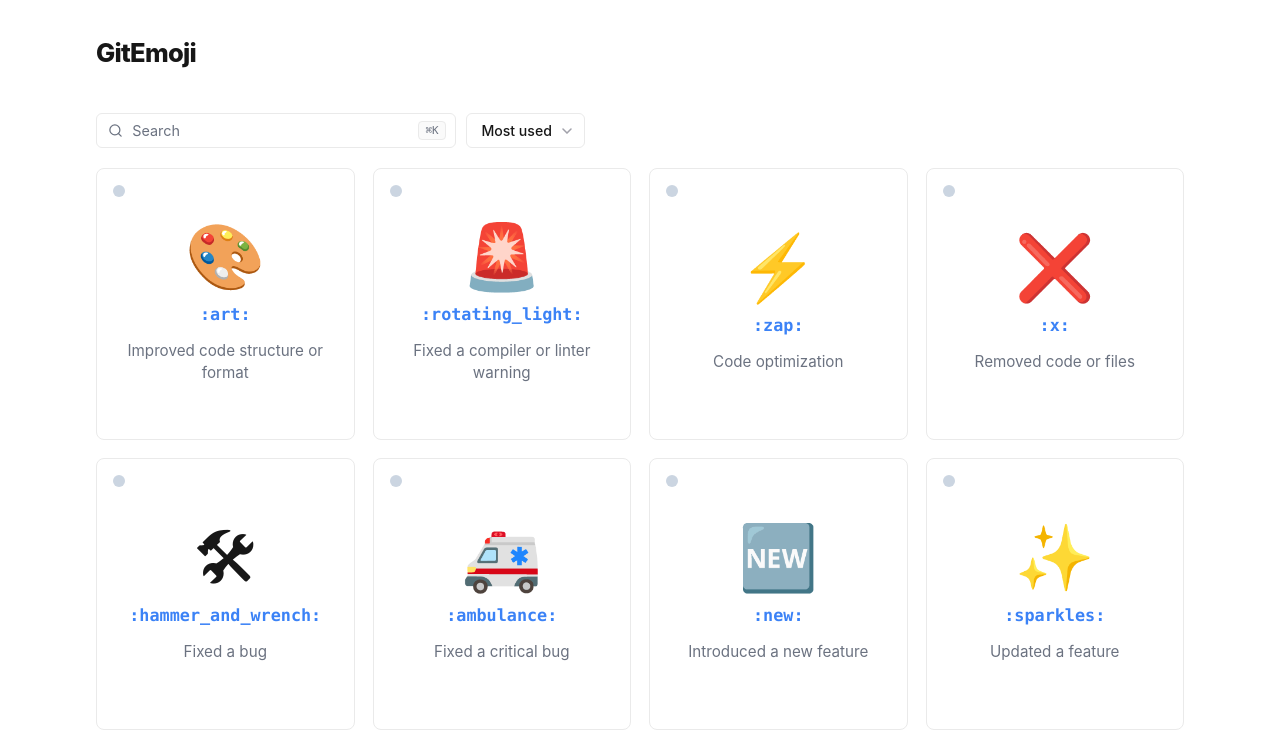
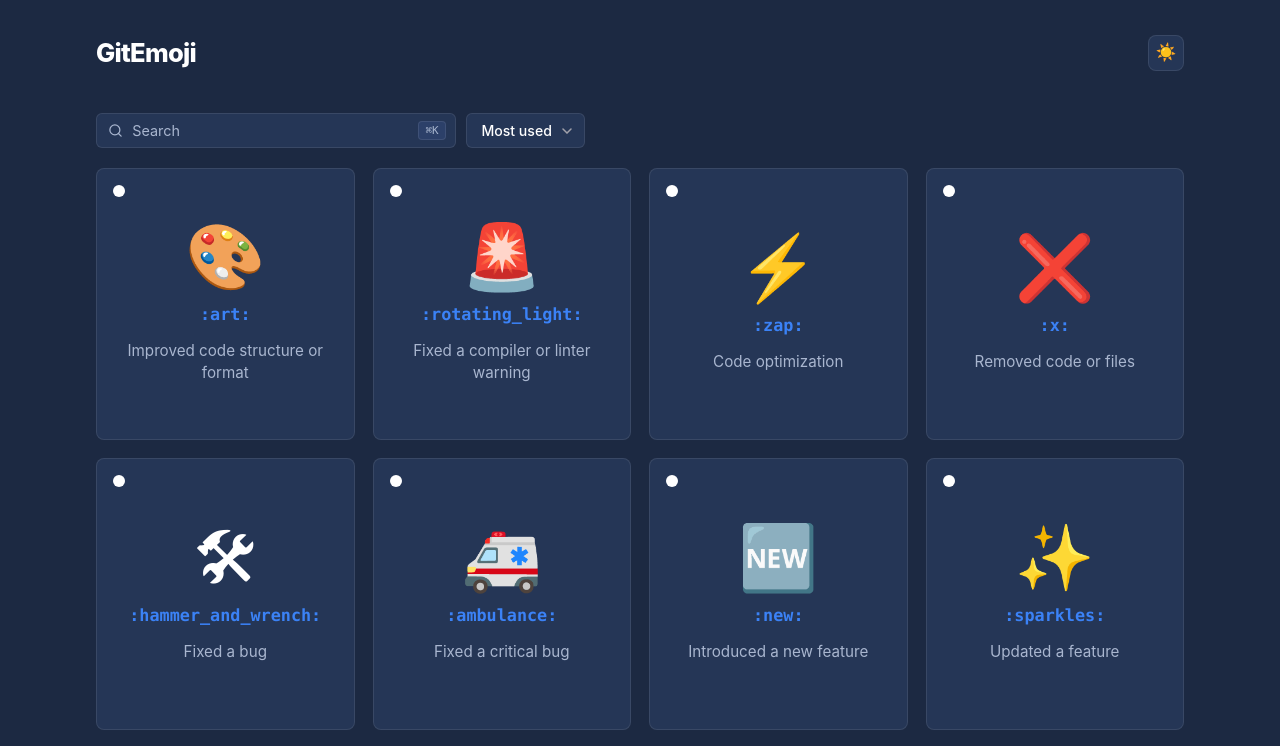
Before and after one commit to thomaseyaa/gitemoji, a Vue app: page /#/ in a window 1280 px wide. Shown: the top 746 px of the page. Built offline with nearby package versions, Linux system fonts and the light colour scheme.

Commit message:
feat(theme): dark by default with a light/dark toggle 🌓

```diff
--- a/src/assets/css/theme.css
+++ b/src/assets/css/theme.css
@@ -1,4 +1,4 @@
-/* ---- GitEmoji theme layer — follows system preference (no toggle) ---- */
+/* ---- GitEmoji theme layer — dark by default (no toggle) ---- */
 :root {
   --ge-page-bg: #1c2942;
   --ge-card-bg: #253656;
@@ -11,8 +11,7 @@
   --ge-input-bg: #253656;
   --ge-dot: #ffffff;
 }
-@media (prefers-color-scheme: light) {
-  :root {
+:root[data-theme="light"] {
   --ge-page-bg: #ffffff;
   --ge-card-bg: #ffffff;
   --ge-card-bg-hover: #fafafa;
@@ -24,6 +23,34 @@
   --ge-input-bg: #ffffff;
   --ge-dot: #cbd5e1;
 }
+
+/* theme toggle — quiet pill on the right of the header */
+.theme-toggle {
+  display: inline-flex;
+  align-items: center;
+  justify-content: center;
+  width: 36px;
+  height: 36px;
+  border-radius: 8px;
+  background: var(--ge-card-bg);
+  border: 1px solid var(--ge-border);
+  color: var(--ge-text);
+  cursor: pointer;
+  font-size: 1.05rem;
+  line-height: 1;
+  transition: background 0.2s ease, border-color 0.2s ease, transform 0.15s ease;
+}
+.theme-toggle:hover {
+  background: var(--ge-card-bg-hover);
+  border-color: var(--ge-border-strong);
+}
+.theme-toggle:active {
+  transform: scale(0.92);
+}
+.theme-toggle:focus-visible {
+  outline: none;
+  border-color: var(--ge-accent);
+  box-shadow: 0 0 0 3px rgba(59, 130, 246, 0.15);
 }
 
 html {
@@ -70,11 +97,6 @@ body {
 h1,
 h2 {
   color: var(--ge-text) !important;
-}
-@media (prefers-color-scheme: light) {
-  span {
-    color: var(--ge-text);
-  }
 }
 
 /* search input */
--- a/src/components/Header.vue
+++ b/src/components/Header.vue
@@ -1,7 +1,19 @@
 <template>
   <div class="d-flex justify-content-center align-items-center py-4">
-    <nav class="container navbar">
+    <nav
+      class="container navbar d-flex justify-content-between align-items-center"
+    >
       <a href="/" class="navbar-brand">GitEmoji</a>
+      <button
+        class="theme-toggle"
+        type="button"
+        :aria-label="
+          theme === 'dark' ? 'Switch to light mode' : 'Switch to dark mode'
+        "
+        @click="toggleTheme"
+      >
+        {{ theme === "dark" ? "☀️" : "🌙" }}
+      </button>
     </nav>
   </div>
 </template>
@@ -10,5 +22,17 @@
 export default {
   // eslint-disable-next-line vue/multi-word-component-names
   name: "Header",
+  data() {
+    return {
+      theme: document.documentElement.dataset.theme || "dark",
+    };
+  },
+  methods: {
+    toggleTheme() {
+      this.theme = this.theme === "dark" ? "light" : "dark";
+      document.documentElement.dataset.theme = this.theme;
+      localStorage.setItem("ge-theme", this.theme);
+    },
+  },
 };
 </script>
--- a/src/main.js
+++ b/src/main.js
@@ -6,5 +6,8 @@ import "vue-toastification/dist/index.css";
 import store from "./store";
 import { inject } from "@vercel/analytics";
 
+document.documentElement.dataset.theme =
+  localStorage.getItem("ge-theme") || "dark";
+
 createApp(App).use(store).use(Toast).use(router).mount("#app");
 inject();
```
Lines whose indentation alone changed are shown as unchanged.
